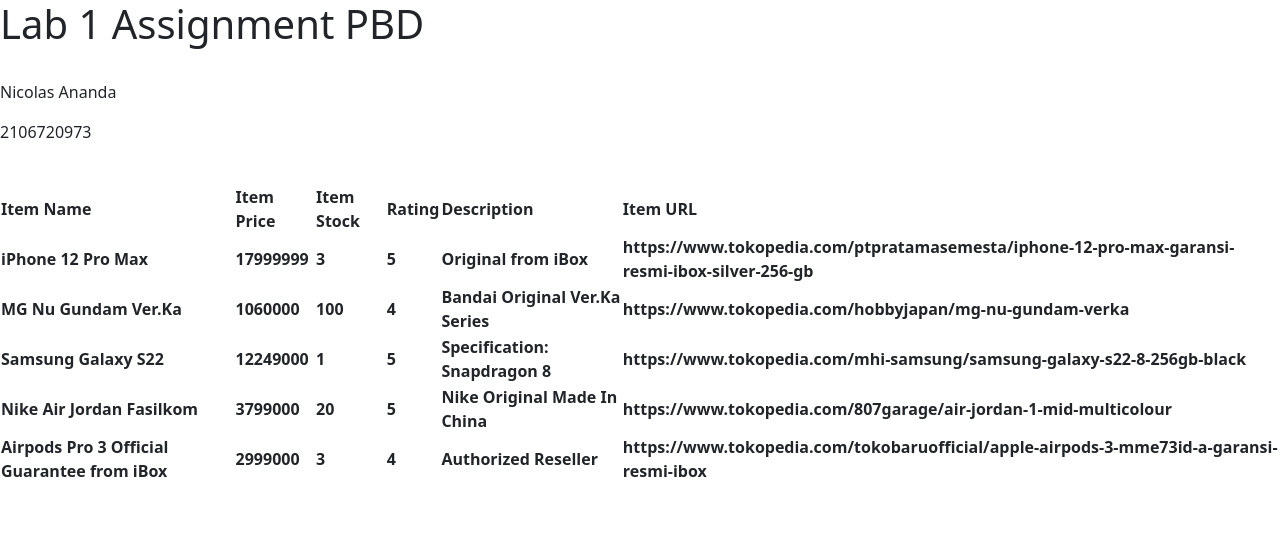
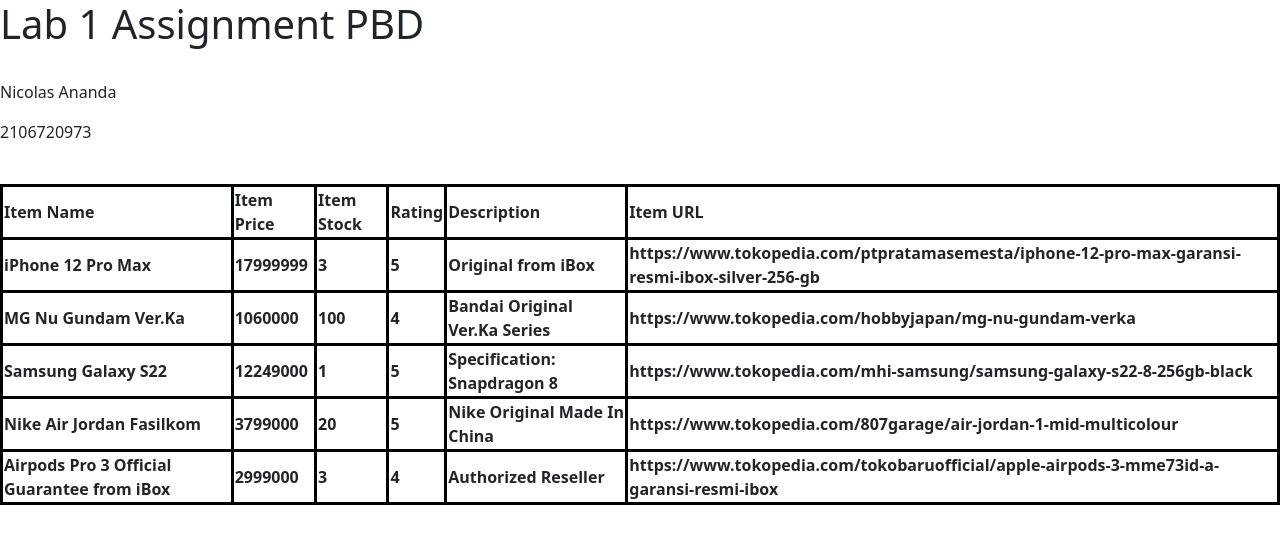
Before and after one commit to nicolasananda/assignment2pbp, a Django app: page /katalog/ in a window 1280 px wide. Shown: the top 544 px of the page. Run offline with Django 4.2, Linux system fonts and the light colour scheme; lists and menus that the app fills with data are empty.

Commit message:
Update katalog.html

```diff
--- a/katalog/templates/katalog.html
+++ b/katalog/templates/katalog.html
@@ -1,5 +1,10 @@
 {% extends 'base.html' %}
  {% block content %}
+ <style>
+   table, th{
+   border:solid black;
+   border-collapse:collapse;
+ </style>
 
   <h1 >Lab 1 Assignment PBD</h1>
   <br/>
@@ -9,7 +14,7 @@
   <br/>
 
 
-  <table ,align= "center">
+  <table>
     <tr>
       <th>Item Name</th>
       <th>Item Price</th>
```
